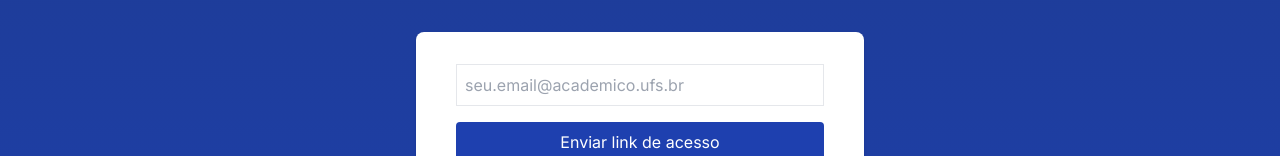
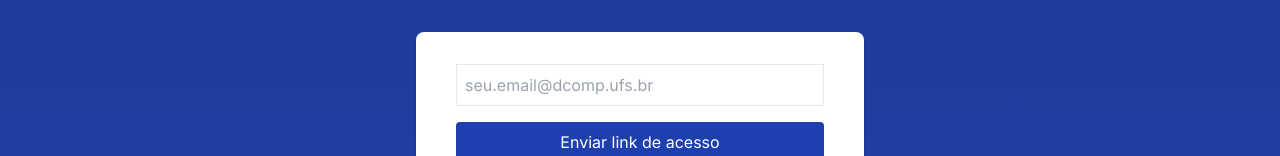
Before and after one commit to felipequentino/dcomp-padrinhos, a React (Vite) app: page / in a window 1280 px wide. Shown: the part 361-517 px from the top of the page. Built offline with nearby package versions, Linux system fonts and the light colour scheme; no server answers.

Commit message:
:bug: fix: changed academico to dcomp

```diff
--- a/src/components/AuthVerification.tsx
+++ b/src/components/AuthVerification.tsx
@@ -26,7 +26,7 @@ export default function AuthVerification({
   const handleSend = async (e: React.FormEvent) => {
     e.preventDefault();
     if (!isAcademic(email)) {
-      setError('Use um e-mail @academico.ufs.br');
+      setError('Use um e-mail @dcomp.ufs.br');
       return;
     }
     try {
@@ -76,7 +76,7 @@ export default function AuthVerification({
     <form onSubmit={handleSend} className="space-y-4 max-w-md mx-auto">
       <input
         type="email"
-        placeholder="seu.email@academico.ufs.br"
+        placeholder="seu.email@dcomp.ufs.br"
         className="border p-2 w-full"
         value={email}
         onChange={(e) => setEmail(e.target.value)}
--- a/src/utils/auth.ts
+++ b/src/utils/auth.ts
@@ -1,5 +1,5 @@
 export const isValidEmail = (email: string): boolean => {
-  return email.endsWith('@academico.ufs.br');
+  return email.endsWith('@dcomp.ufs.br');
 };
 
 export const generateVerificationCode = (): string => {
```
